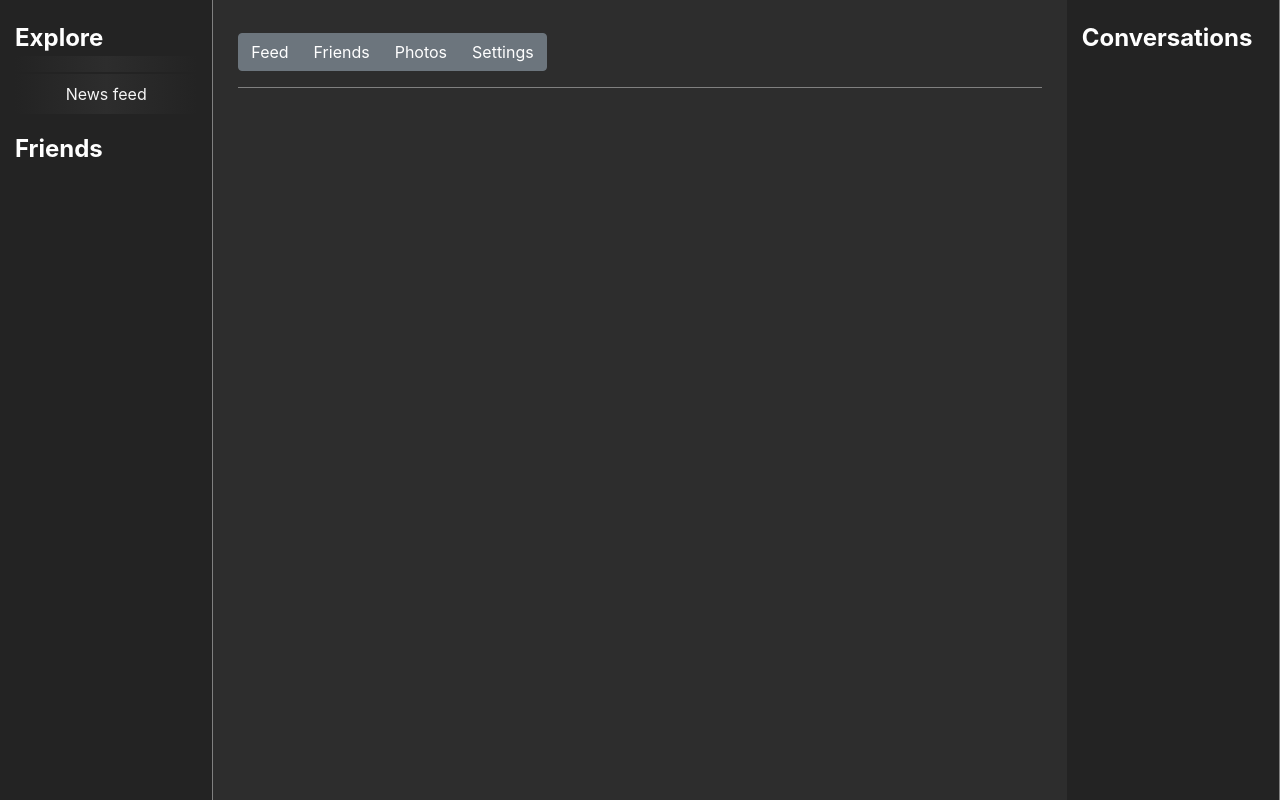
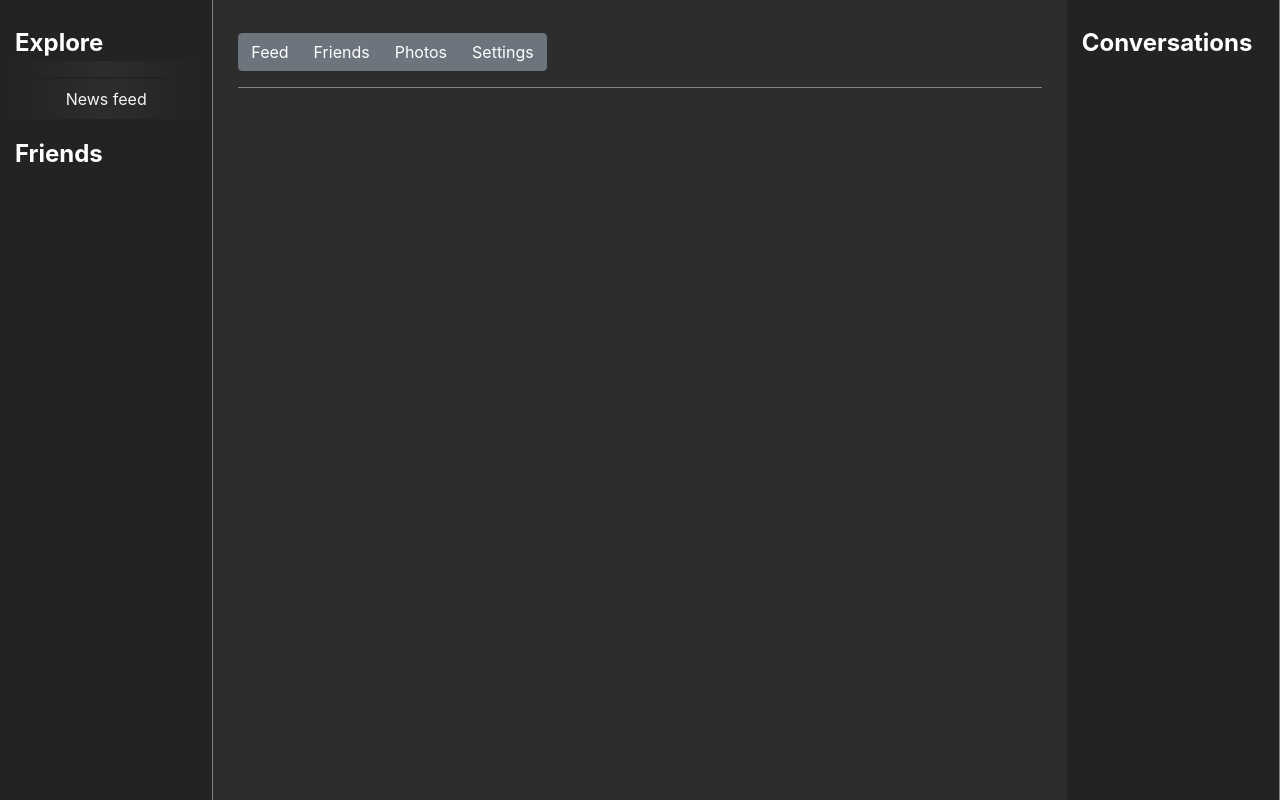
Before and after one commit to Tharizdun/Mordred, a PHP site: page /friends.php in a window 1280 px wide. Shown: the part 62-862 px from the top of the page. Run offline with PHP 8.4, Linux system fonts and the light colour scheme; the visitor is signed in with stand-in values (Sample User, id 1); data that the repository does not hold is empty.

Commit message:
Style update

```diff
--- a/styl.css
+++ b/styl.css
@@ -63,11 +63,10 @@ a.nav-link
 .sidebar
 {
 	border-right:1px solid grey;
-	padding-top:20px;
-        background-color: rgb(35,35,35);
-        display: flex;
-        flex-flow: column;
-        min-height: 100vh;
+	padding-top:25px;
+    background-color: rgb(35,35,35);
+	flex-flow: column;
+	min-height: 100vh;
 }
 .sidebar .nav-link
 {
```
